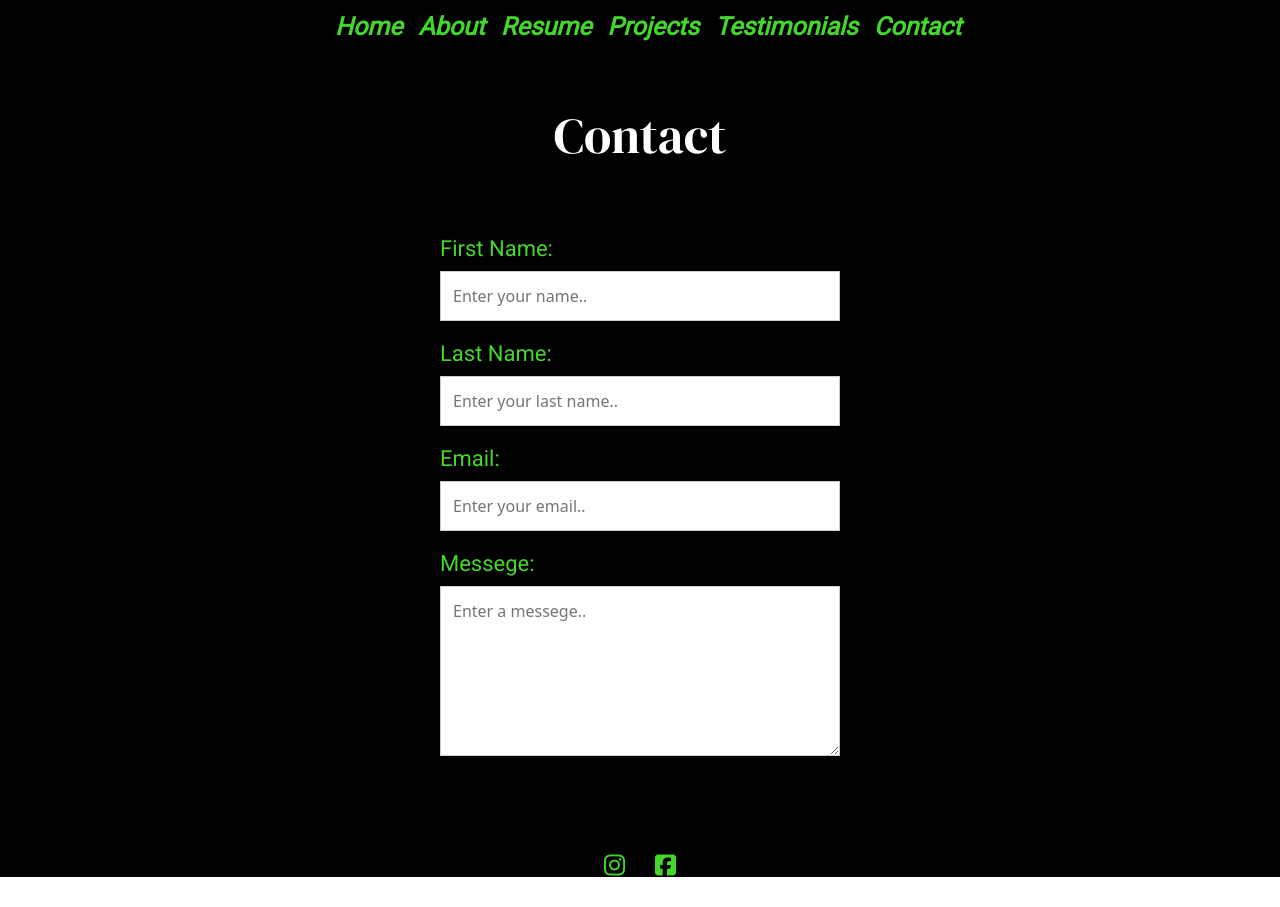
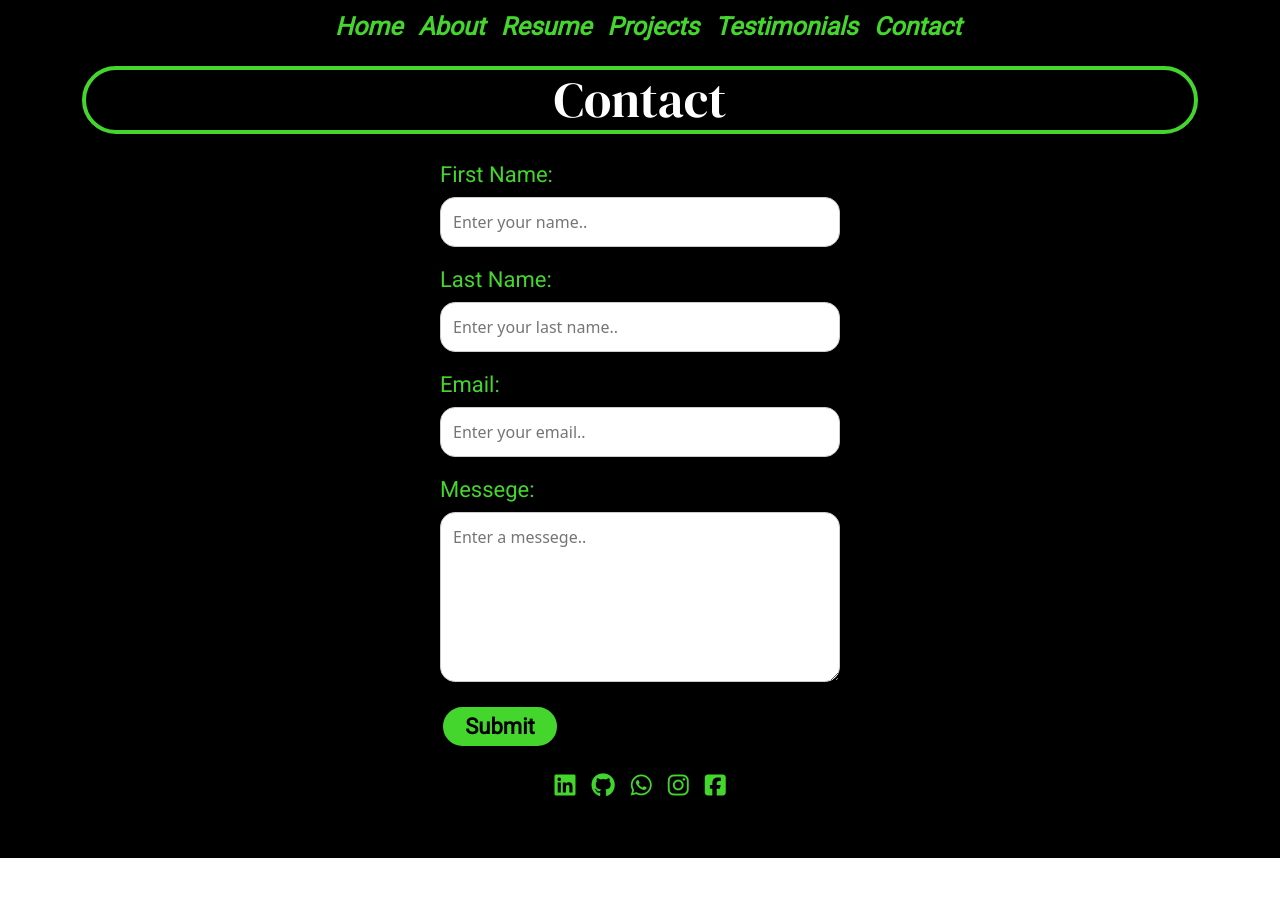
Before and after one commit to Fireshadow111/vue-portfolio, a Vue app: page /contact in a window 1280 px wide. After the commit the page ends 858 px from the top, so only its background shows below. Built offline with nearby package versions, Linux system fonts and the light colour scheme; the HTML template or start-up script is replaced by a standard one; a web font is replaced by a local one.

Commit message:
adding contactPage

```diff
--- a/src/views/AboutView.vue
+++ b/src/views/AboutView.vue
@@ -65,7 +65,7 @@ export default {
   border: 4px solid #44d62c ;
   border-radius: 50px;
   font-family: "DM Serif Display";
-  font-size: 60px;
+  font-size: 55px;
 
 }
 
--- a/src/views/ContactView.vue
+++ b/src/views/ContactView.vue
@@ -3,17 +3,17 @@
   <body id = "background">
 
 
-     <div class="container text-center pb-2 pt-5">
+     <div class="container text-center">
       <div class="row align-items-center">
-        <div class="contact-div">
+        <div id="contact-div">
 
-          <h1 class="contact-head">Contact</h1>
+          <h1 id="contact-head" class = "mt-2 mb-4">Contact</h1>
 
         </div>
       </div>
     </div>
 
-    <div class="contactForm-div">
+    <div id="contactForm-div">
 
 
       <form action="https://formspree.io/f/myyqoarq" method="POST">
@@ -29,23 +29,38 @@
       </form>
 
 
-      <div class="icons">
+      <div id = "icons" class = "d-flex justify-content-center mt-4">
 
+<div id = "linkedin-div">
+  <a href="https://www.linkedin.com/in/muhammad-rajah-a1a00421a/" target="_blank"><i class="fa-brands fa-linkedin fa-xl" style="color: #44d62c; cursor: pointer;"></i></a>
 
-        <div class="instagram-div">
+</div>
 
-          <a href="https://www.instagram.com/muhammadrajah111/" target="_blank"><i class="fa-brands fa-instagram fa-xl"
-              style="color: #40d62c; cursor: pointer;"></i></a>
+<div id = "github-div" class = "mx-3">
 
-        </div>
+  <a href="https://github.com/Fireshadow111" target="_blank"><i class="fa-brands fa-github fa-xl" style="color: #40d62c; cursor: pointer;"></i></a>
 
-        <div class="facebook-div">
+</div>
 
-          <a href="https://www.facebook.com/muhammad.rajah.716/" target="_blank"><i
-              class="fa-brands fa-square-facebook fa-xl" style="color: #44d62c; cursor: pointer;"></i></a>
+<div id = "whatsapp-div">
 
-        </div>
+  <a href="https://wa.me/+277741883" target="_blank"><i class="fa-brands fa-whatsapp fa-xl" style="color: #44d62c; cursor: pointer;"></i></a>
+
+</div>
+
+<div id = "instagram-div" class = "mx-3">
+
+  <a href="https://www.instagram.com/muhammadrajah111/" target="_blank"><i class="fa-brands fa-instagram fa-xl" style="color: #40d62c; cursor: pointer;"></i></a>
+
+</div>
+
+<div id= "facebook-div">
+
+  <a href="https://www.facebook.com/muhammad.rajah.716/" target="_blank"><i class="fa-brands fa-square-facebook fa-xl" style="color: #44d62c; cursor: pointer;"></i></a>
+
+</div>
       </div>
+
       </div>
 
     </body>
@@ -59,31 +74,28 @@ export default {
 
     #background{
       background-color: black;
-      color:  #44d62c;;
+      color:  #44d62c;
     }
 
     .contact-container {
   border-radius: 5px;
   background-color: black;
-  padding: 10px;
-}
-
-.contact-div {
-  margin-bottom: 50px;
 
 }
 
-.contact-head {
+
+
+#contact-head {
   background-color: black;
   color: white;
-  border: 5px solid var(--razerGreen);
-  border-radius: 50px;
+  border: 4px solid #44d62c;
+  border-radius: 55px;
   font-family: "DM Serif Display";
   font-size: 50px;
 }
 
 
-.contactForm-div {
+#contactForm-div {
   width: 400px;
   margin: auto;
 
@@ -92,7 +104,7 @@ export default {
 label {
   font-family: "Roboto";
   font-size: 22px;
-  color: var(--razerGreen);
+  color:#44d62c;
 }
 
 input[type=text],
@@ -103,6 +115,7 @@ textarea {
   margin-top: 6px;
   margin-bottom: 16px;
   resize: vertical;
+  border-radius: 15px;
 }
 
 input[type=submit] {
@@ -112,7 +125,7 @@ input[type=submit] {
   font-family: "Roboto";
   font-size: 22px;
   font-weight: bold;
-  background-color: var(--razerGreen);
+  background-color: #44d62c;
   border: solid 3px black;
   border-radius: 50px;
   cursor: pointer;
@@ -121,7 +134,7 @@ input[type=submit] {
 
 input[type=submit]:hover {
   background-color: black;
-  color: var(--razerGreen);
+  color: #44d62c;
   border-color: white;
 }
 
@@ -130,17 +143,6 @@ input[type=submit]:active {
   transform: translatex(4px);
 }
 
-.icons {
-  display: flex;
-  justify-content: center;
-  margin-top: 30px;
-  margin-bottom: 30px;
-
-}
 
 
-.instagram-div {
-  margin-right: 30px;
-}
-
 </style>
```
